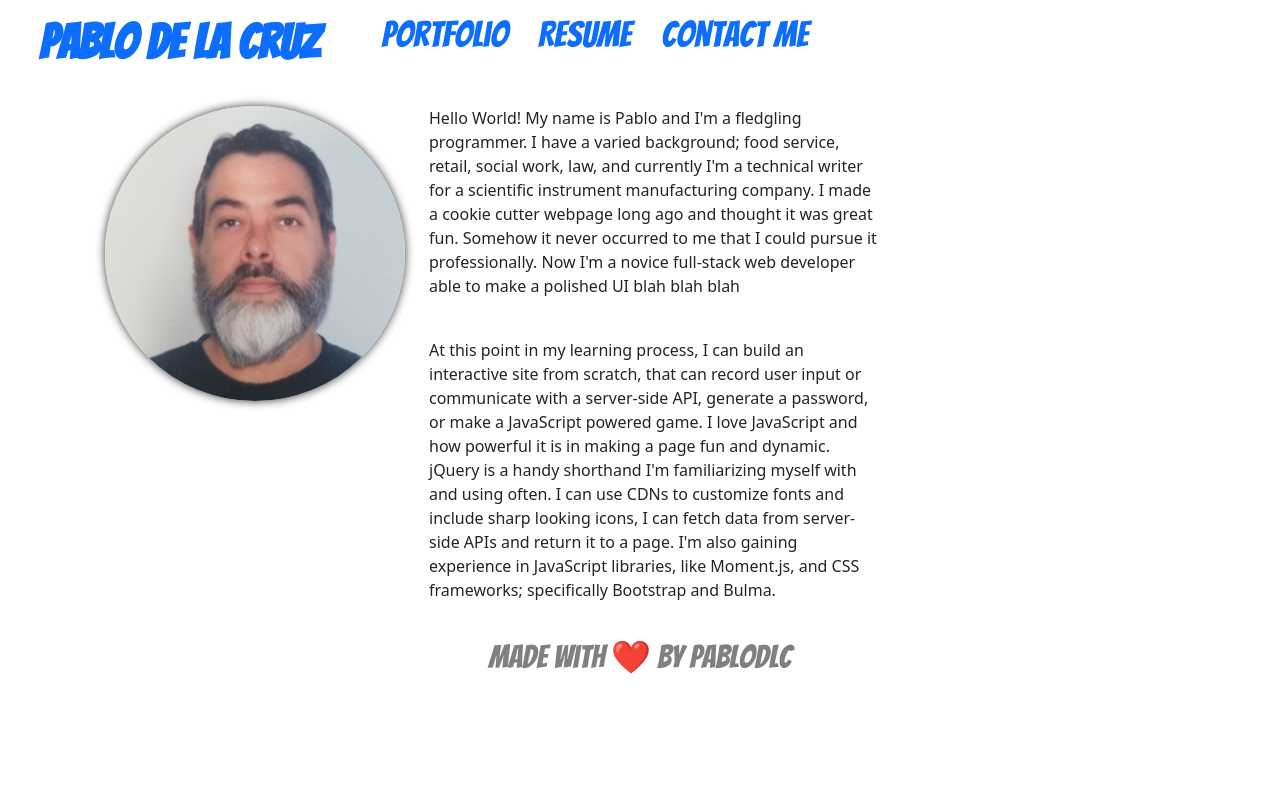
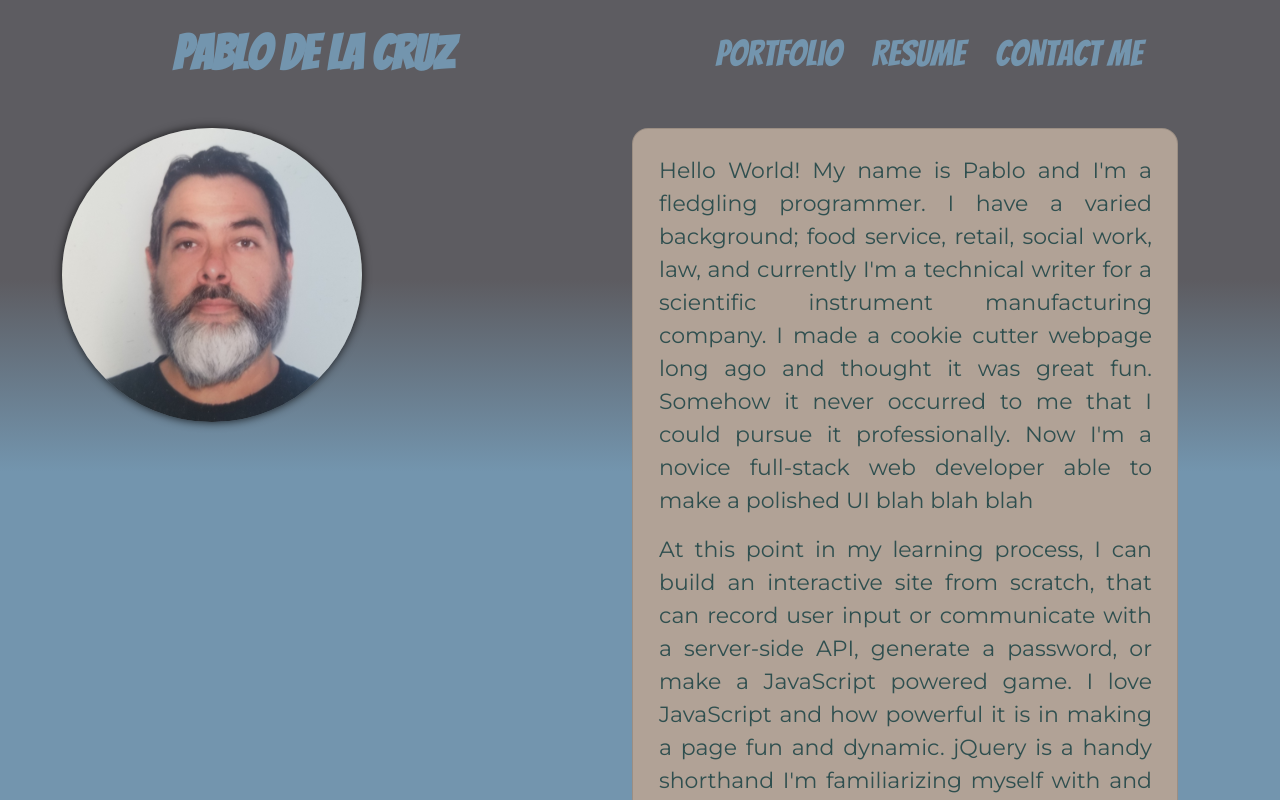
Before and after one commit to pablodlc/pablodlc.github.io, a React (Create React App) app: page / in a window 1280 px wide. Shown: the top 800 px of the page. Built offline with nearby package versions, Linux system fonts and the light colour scheme.

Commit message:
mostly styled navbar and homepage. both still need to be refactored for better

```diff
--- a/public/index.html
+++ b/public/index.html
@@ -30,7 +30,16 @@
         />
         <title>pablodlc</title>
     </head>
-    <body>
+    <body
+        style="
+            background: linear-gradient(to bottom, #5d5c61 35%, #7395ae 59%);
+            height: 100%;
+            margin: 0;
+            background-repeat: no-repeat;
+            background-attachment: fixed;
+            margin-bottom: 60px;
+        "
+    >
         <noscript>You need to enable JavaScript to run this app.</noscript>
         <div id="root"></div>
         <!--
--- a/src/App.css
+++ b/src/App.css
@@ -6,6 +6,8 @@
     height: 40vmin;
     pointer-events: none;
 }
+
+
 
 @media (prefers-reduced-motion: no-preference) {
     .App-logo {
--- a/src/App.js
+++ b/src/App.js
@@ -6,14 +6,22 @@ import Portfolio from "./components/Portfolio";
 import Contact from "./components/Contact";
 import Resume from "./components/Resume";
 import Footer from "./components/pageEls/Footer";
+import Index from "./components/IndexHtml";
 import Container from "@material-ui/core/Container";
 import 'bootstrap/dist/css/bootstrap.min.css';
 import { BrowserRouter as Router, Route, Switch } from 'react-router-dom';
+import { makeStyles } from '@material-ui/core/styles';
+
+const useStyles = makeStyles({
+    Body: {
+        padding: '0'
+    }
+})
 
 function App() {
     return (
-        <div>
-            <Container>
+
+        <Container disableGutters maxWidth={false}>
             <div>
                 <Router>
                     <Nav />
@@ -23,15 +31,7 @@ function App() {
                             <Home />
                         </Route>
 
-                            <Route path="/index.html" exact>
-                                <Home />
-                            </Route>
-
                         <Route path="/home" exact>
-                                <Home />
-                            </Route>
-
-                            <Route path="/friend" exact>
                             <Home />
                         </Route>
 
@@ -50,6 +50,10 @@ function App() {
                         <Route path="/contact" exact>
                             <Contact />
                         </Route>
+
+                        <Route path="/index.html" exact>
+                            <Index />
+                        </Route>
                     </Switch>
                     <Footer />
 
@@ -57,7 +61,7 @@ function App() {
 
             </div>
         </Container>
-        </div>
+
     );
 }
 
--- a/src/components/Home.js
+++ b/src/components/Home.js
@@ -2,27 +2,51 @@ import React from 'react';
 import Container from 'react-bootstrap/Container';
 import Row from 'react-bootstrap/Row';
 import Col from 'react-bootstrap/Col';
+import Card from 'react-bootstrap/Card';
 import mug from '../assets/images/mug.jpg';
+import beardo from '../assets/images/beardo.jpg';
 import { makeStyles } from '@material-ui/styles';
 
 const useStyles = makeStyles({
     container: {
-        padding: '20px 35px',
+        width: '100vw',
+        paddingTop: '20px',
+        margin: '0 50px',
         display: 'flex',
         flexWrap: 'wrap',
-        justifyContent: 'space-between',
-        alignItems: 'center'
+    },
+    Row: {
+
+
+    },
+    imgCol: {
+        display: 'flex',
+
+    },
+    textCol: {
+        display: 'flex',
+        flexGrow: '4'
+    },
+    mugImgs: {
+        flexGrow: '1'
+
     },
     mugShots: {
         position: 'relative',
         display: 'inline-block',
-        flex: '1 5%',
+
         marginRight: '20px'
+    },
+    img: {
+        width: '100%',
+
     },
     mug: {
         maxWidth: '300px',
+        maxHeight: '300px',
         borderRadius: '50%',
-        boxShadow: '0 0 10px rgba(0, 0, 0, 0.8)'
+        boxShadow: '0 0 10px rgba(0, 0, 0, 0.8)',
+
     },
     beardo: {
         width: '300px',
@@ -34,11 +58,23 @@ const useStyles = makeStyles({
         left: 0,
         zIndex: 99
     },
+    card: {
+
+        borderRadius: '16px',
+        backgroundColor: '#b1a296'
+
+    },
     bioText: {
         display: 'flex',
         flexDirection: 'column',
-        width: '450px',
-        alignItems: 'center'
+        flexGrow: '2',
+        alignItems: 'center',
+        marginLeft: '1px',
+        padding: '25px',
+        fontFamily: '"Montserrat", sans- serif',
+        color: '#2f4f4f',
+        textAlign: 'justify',
+        fontSize: '22px'
     },
 });
 
@@ -48,14 +84,16 @@ function Home() {
 
     return (
         <Container className={classes.container}>
+            <div class='justify-content-center'>
                 <Row>
-                <Col>
-                    <div>
+                    <Col className="imgCol">
+                        <div className={classes.mugImgs}>
                             <img src={mug} className={classes.mug} alt="me as Jekyll and Hyde" />
                         </div>
                     </Col>
 
-                <Col>
+                    <Col className="textCol">
+                        <Card className={classes.card}>
                             <div className={classes.bioText}>
                                 <p>
                                     Hello World! My name is Pablo and I'm a fledgling
@@ -66,7 +104,7 @@ function Home() {
                                     great fun. Somehow it never occurred to me that I could
                                     pursue it professionally. Now I'm a novice full-stack web developer able to make a polished UI blah blah blah
                                 </p>
-                        <br />
+
                                 <p>
                                     At this point in my learning process, I can build an
                                     interactive site from scratch, that can record user input or
@@ -81,8 +119,10 @@ function Home() {
                                     specifically Bootstrap and Bulma.
                                 </p>
                             </div>
+                        </Card>
                     </Col>
                 </Row>
+            </div>
         </Container>
     )
 }
--- /dev/null
+++ b/src/components/IndexHtml.js
@@ -0,0 +1,41 @@
+import React from 'react';
+import Container from 'react-bootstrap/Container';
+import Row from 'react-bootstrap/Row';
+import ReactImg from '../assets/images/logo512.png';
+import { makeStyles } from '@material-ui/styles';
+
+const useStyles = makeStyles({
+    container: {
+        padding: '20px 35px',
+        display: 'flex',
+        flexWrap: 'wrap'
+    },
+    ReactImg: {
+        maxHeight: "500px",
+        maxWidth: "500px"
+    },
+    flexCenter: {
+        display: 'flex',
+        flexWrap: 'wrap',
+        alignItems: 'center',
+        justifyContent: 'center'
+    },
+})
+
+function IndexHtml() {
+    const classes = useStyles();
+
+    return (
+        <Container>
+            <Row>
+                <div className={classes.flexCenter}>
+                    <h1>Oops, this is a React app!</h1>
+                    <h5>Delete the appended `index.html` in the URL above or click any of the links in the Navbar!</h5>
+                    <img src={ReactImg} className={classes.ReactImg} alt=""></img>
+                </div>
+            </Row>
+        </Container >
+    );
+}
+
+export default IndexHtml
--- a/src/components/Portfolio.js
+++ b/src/components/Portfolio.js
@@ -63,11 +63,9 @@ function Portfolio() {
                                 <Card.Body>
                                     <Card.Title>
                                         <h3>
-                                            <Link
-                                                to='https://mymovielistapp.herokuapp.com/'
-                                            >
+                                            <a href='https://mymovielistapp.herokuapp.com/' target="_blank" rel="noreferrer">
                                                 My Movie List
-                                            </Link>{' '}
+                                            </a>
                                         </h3>
                                     </Card.Title>
 
@@ -83,9 +81,9 @@ function Portfolio() {
                                 <Card.Body>
                                     <Card.Title>
                                         <h3>
-                                            <Link to='https://shilohjones194.github.io/TriviaWithATwist/'>
+                                            <a href='https://shilohjones194.github.io/TriviaWithATwist/' target="_blank" rel="noreferrer">
                                                 Trivia With a Twist!
-                                            </Link>
+                                            </a>
                                         </h3>
                                     </Card.Title>
 
@@ -101,9 +99,9 @@ function Portfolio() {
                                 <Card.Body>
                                     <Card.Title>
                                         <h3>
-                                            <Link to='https://budget-tracker-pablodlc.herokuapp.com/'>
+                                            <a href='https://budget-tracker-pablodlc.herokuapp.com/' target="_blank" rel="noreferrer">
                                                 budget-tracker got that PWA! ⚡
-                                            </Link>
+                                            </a>
                                         </h3>
                                     </Card.Title>
 
@@ -119,9 +117,9 @@ function Portfolio() {
                                 <Card.Body>
                                     <Card.Title>
                                         <h3>
-                                            <Link to='https://youtu.be/js68-kxVTs0'>
+                                            <a href='https://youtu.be/js68-kxVTs0' target="_blank" rel="noreferrer">
                                                 soc-net
-                                            </Link>
+                                            </a>
                                         </h3>
                                     </Card.Title>
 
@@ -135,11 +133,12 @@ function Portfolio() {
 
                             <Card className={classes.cardFlex}>
                                 <Card.Body>
+
                                     <Card.Title>
                                         <h3>
-                                            <Link to='https://pablodlc.github.io/weather-dashboard/'>
+                                            <a href='https://pablodlc.github.io/weather-dashboard/' target="_blank" rel="noreferrer">
                                                 Weather Dashboard
-                                            </Link>
+                                            </a>
                                         </h3>
                                     </Card.Title>
 
--- a/src/components/pageEls/Footer.js
+++ b/src/components/pageEls/Footer.js
@@ -3,17 +3,11 @@ import { makeStyles } from '@material-ui/core/styles';
 
 // footer style
 const useStyles = makeStyles({
-    flex: {
-        display: 'flex',
-        alignItems: 'center',
-        justifyContent: 'center',
-        height: '100%'
-    },
     h2: {
         fontFamily: '"Bangers", cursive',
         textAlign: 'center',
-        color: 'gray',
-        fontSize: '32px'
+        color: 'dark-gray',
+        fontSize: '40px'
     }
 });
 
@@ -21,9 +15,11 @@ function Footer() {
     const classes = useStyles()
 
     return (
-        <footer className={classes.flex}>
+        <div className="footer mt-5">
+            <footer className={classes.flex}>
                 <h2 className={classes.h2}>Made with ❤️️ by pablodlc</h2>
-        </footer>
+            </footer>
+        </div>
     )
 }
 
--- a/src/components/pageEls/Nav.js
+++ b/src/components/pageEls/Nav.js
@@ -1,24 +1,49 @@
 import React from "react";
+import Container from 'react-bootstrap/Container';
+import Row from 'react-bootstrap/Row';
 import { Link } from "react-router-dom";
 import { makeStyles } from '@material-ui/core/styles';
 import Navbar from 'react-bootstrap/Navbar';
 
 const useStyles = makeStyles({
+    Row: {
+        width: '100%',
+    },
+    navbar: {
+        backgroundColor: '#5d5c61',
+        width: '100%',
+        justifyContent: 'center'
+
+    },
     flexRow: {
         display: 'flex',
         flexWrap: 'wrap',
+        flexDirection: 'row'
+    },
+    navItems: {
+        display: 'flex',
+        flexWrap: 'wrap',
+        flexDirection: 'row',
         alignItems: 'center',
+        width: '100%'
+    },
+    navLinks: {
+        display: 'flex',
+        flexWrap: 'wrap',
+        flexDirection: 'row',
         justifyContent: 'center',
-        height: '100%',
-        color: '#dbb95f'
+
     },
     h1: {
-        color: 'black',
         fontWeight: 'bold',
         fontSize: '48px',
         margin: '0 15px',
         fontFamily: '"Bangers", cursive',
-
+        marginLeft: 'auto',
+        padding: '17px 200px 17px 50px'
+    },
+    ul: {
+        paddingLeft: '200px'
     },
     li: {
         display: 'flex',
@@ -26,6 +51,7 @@ const useStyles = makeStyles({
         fontSize: '36px',
         justifyContent: 'center',
         margin: '0 15px',
+        paddingTop: '17px',
         fontFamily: '"Bangers", cursive',
         '&:hover': {
             fontFamily: '"Creepster", cursive',
@@ -39,26 +65,28 @@ function Nav() {
 
     return (
 
-        <Navbar className={classes.navbar}>
+        <Navbar fluid className={classes.navbar}>
+            <Row className={classes.flexRow}>
 
+                <div className={classes.navItems}>
                     <h1 className={classes.h1}>
-                <Link to="/" style={{ textDecoration: 'none' }}>Pablo De La Cruz</Link>
+                        <Link to="/" style={{ textDecoration: 'none', color: '#7395ae' }}>Pablo De La Cruz</Link>
                     </h1>
 
-            <nav>
-                <ul className={classes.flexRow}>
+                    <ul className={classes.navLinks} >
                         <li className={classes.li}>
-                        <Link to="/portfolio" style={{ textDecoration: 'none' }}>Portfolio</Link>
+                            <Link to="/portfolio" style={{ textDecoration: 'none', color: '#7395ae' }}>Portfolio</Link>
                         </li>
                         <li className={classes.li}>
-                        <Link to="/resume" style={{ textDecoration: 'none' }}>Resume</Link>
+                            <Link to="/resume" style={{ textDecoration: 'none', color: '#7395ae' }}>Resume</Link>
                         </li>
                         <li className={classes.li}>
-                        <Link to="/contact" style={{ textDecoration: 'none' }}>Contact Me</Link>
+                            <Link to="/contact" style={{ textDecoration: 'none', color: '#7395ae' }}>Contact Me</Link>
                         </li>
                     </ul>
-            </nav>
+                </div>
 
+            </Row>
         </Navbar >
     )
 }
```
Lines whose indentation alone changed are shown as unchanged.
